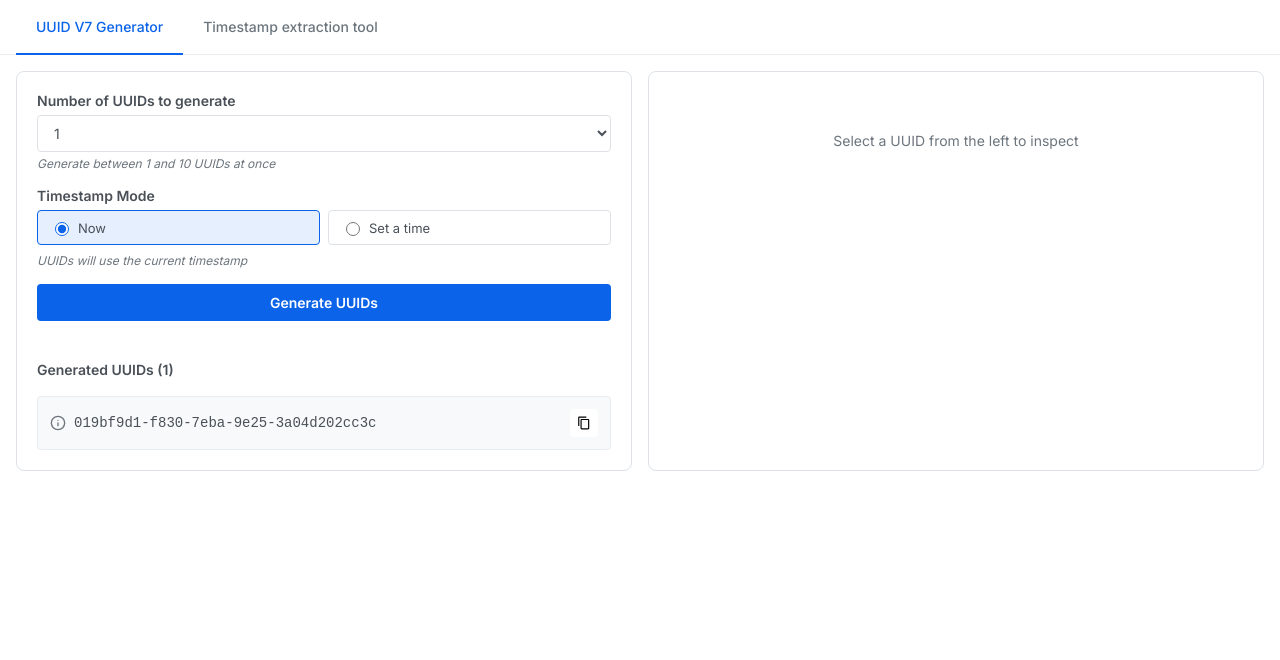
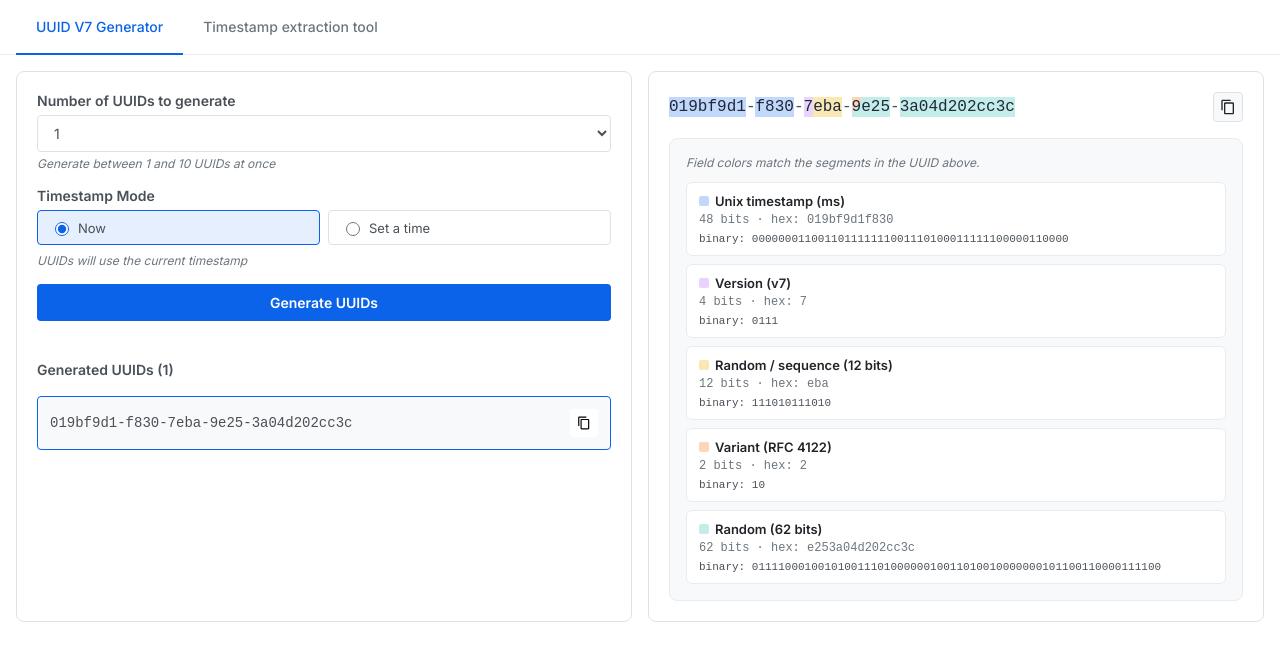
Before and after one commit to authgear/authgear-widget-uuid-v7-generator, a React (Vite) app: page / in a window 1280 px wide. Shown: the top 660 px of the page. Built offline with nearby package versions, Linux system fonts and the light colour scheme.

Commit message:
Implement hover effects in UUIDGenerator and UUIDInspector for enhanced user experience. Add state management for hovered fields and update styles accordingly.

```diff
--- a/src/components/UUIDGenerator.tsx
+++ b/src/components/UUIDGenerator.tsx
@@ -129,6 +129,7 @@ const UUIDGenerator: React.FC = () => {
   const [error, setError] = useState<string>("");
   const [selectedUUIDIndex, setSelectedUUIDIndex] = useState<number | null>(null);
   const [inspectorCopySuccess, setInspectorCopySuccess] = useState(false);
+  const [hoveredFieldIndex, setHoveredFieldIndex] = useState<number | null>(null);
 
   const handleInspectorCopy = async (uuid: string) => {
     try {
@@ -140,10 +141,11 @@ const UUIDGenerator: React.FC = () => {
     }
   };
 
-  // Generate 1 UUID on component mount
+  // Generate 1 UUID on component mount and select it in the inspector
   useEffect(() => {
     const uuid = generateUUIDv7();
     setGeneratedUUIDs([formatUUID(uuid, format)]);
+    setSelectedUUIDIndex(0);
   }, []);
 
   // Helper function to parse timestamp from different formats
@@ -249,6 +251,7 @@ const UUIDGenerator: React.FC = () => {
       uuids.push(formatUUID(uuid, format));
     }
     setGeneratedUUIDs(uuids);
+    setSelectedUUIDIndex(0);
   };
 
   const handleCopy = async (uuid: string, index: number) => {
@@ -758,16 +761,6 @@ const UUIDGenerator: React.FC = () => {
                           gap: "8px",
                           marginBottom: timestampInfo ? "8px" : "0"
                         }}>
-                          <span
-                            style={{ flexShrink: 0, display: "flex", alignItems: "center", color: "#6c757d" }}
-                            title="Select to view in inspector"
-                            aria-hidden
-                          >
-                            <svg width="16" height="16" viewBox="0 0 24 24" fill="none" stroke="currentColor" strokeWidth="2" strokeLinecap="round" strokeLinejoin="round" xmlns="http://www.w3.org/2000/svg">
-                              <circle cx="12" cy="12" r="10" />
-                              <path d="M12 16v-4M12 8h.01" />
-                            </svg>
-                          </span>
                           <code style={{
                             fontSize: "14px",
                             color: "#495057",
@@ -860,42 +853,84 @@ const UUIDGenerator: React.FC = () => {
                   }
                 });
               }
-              const uuidContent = uuid.split("").map((ch, i) => {
+              const isHovered = (fi: number) => hoveredFieldIndex !== null && fi === hoveredFieldIndex;
+              const charHovered = (i: number) => (charToFieldIndices[i] || []).some(fi => isHovered(fi));
+              const getCharStyle = (i: number): { bg: string; color: string } => {
                 const fieldIndices = charToFieldIndices[i] || [];
-                let bg: string = "transparent";
-                let extraStyle: React.CSSProperties = {};
-
+                let bg = "transparent";
                 if (fieldIndices.length === 1 && fieldIndices[0] !== undefined) {
-                  // Single field - solid color
-                  const color = FIELD_COLORS[fieldIndices[0] % FIELD_COLORS.length];
-                  bg = color || "transparent";
+                  bg = FIELD_COLORS[fieldIndices[0] % FIELD_COLORS.length] || "transparent";
                 } else if (fieldIndices.length > 1) {
-                  // Multiple fields - use split diagonal pattern for clarity
                   const colors = fieldIndices
                     .map(fi => FIELD_COLORS[fi % FIELD_COLORS.length])
                     .filter((c): c is string => !!c);
                   if (colors.length === 2) {
-                    // Clean diagonal split for 2 overlapping fields
                     bg = `linear-gradient(135deg, ${colors[0]} 50%, ${colors[1]} 50%)`;
                   } else if (colors.length > 2) {
-                    // More than 2: use stripes
                     bg = `linear-gradient(to right, ${colors.join(", ")})`;
                   }
                 }
+                return { bg, color: fieldIndices.length > 0 ? "#1e293b" : "inherit" };
+              };
 
+              const runs: { start: number; end: number; hovered: boolean }[] = [];
+              let i = 0;
+              while (i < uuid.length) {
+                const h = charHovered(i);
+                const start = i;
+                while (i < uuid.length && charHovered(i) === h) i++;
+                runs.push({ start, end: i, hovered: h });
+              }
+
+              const uuidContent = runs.flatMap((r) => {
+                if (r.hovered) {
+                  return [
+                    <span
+                      key={`ring-${r.start}`}
+                      style={{
+                        border: "2px solid #0B63E9",
+                        borderRadius: "6px",
+                        padding: "0 1px",
+                        display: "inline",
+                        transition: "border-color 0.15s, box-shadow 0.15s",
+                      }}
+                    >
+                      {uuid.slice(r.start, r.end).split("").map((ch, j) => {
+                        const idx = r.start + j;
                         return (
                           <span
-                    key={i}
+                            key={idx}
                             style={{
                               padding: "1px 0",
-                      background: bg,
-                      color: fieldIndices.length > 0 ? "#1e293b" : "inherit",
-                      ...extraStyle,
+                              background: "transparent",
+                              color: "#1e293b",
                             }}
                           >
                             {ch}
                           </span>
                         );
+                      })}
+                    </span>,
+                  ];
+                }
+                const dimmed = hoveredFieldIndex !== null;
+                return uuid.slice(r.start, r.end).split("").map((ch, j) => {
+                  const idx = r.start + j;
+                  const { bg, color } = getCharStyle(idx);
+                  return (
+                    <span
+                      key={idx}
+                      style={{
+                        padding: "1px 0",
+                        background: dimmed ? "rgba(0,0,0,0.04)" : bg,
+                        color: dimmed ? "#adb5bd" : color,
+                        transition: "color 0.15s, background 0.15s",
+                      }}
+                    >
+                      {ch}
+                    </span>
+                  );
+                });
               });
               return (
                 <div>
@@ -923,10 +958,10 @@ const UUIDGenerator: React.FC = () => {
                       title={inspectorCopySuccess ? "Copied!" : "Copy UUID"}
                       style={{
                         flexShrink: 0,
-                        padding: "6px 12px",
-                        fontSize: 13,
-                        fontWeight: 500,
-                        fontFamily: "Inter, sans-serif",
+                        padding: 6,
+                        display: "flex",
+                        alignItems: "center",
+                        justifyContent: "center",
                         border: "1px solid #dee2e6",
                         borderRadius: 4,
                         background: inspectorCopySuccess ? "#0B63E9" : "#f8f9fa",
@@ -935,10 +970,22 @@ const UUIDGenerator: React.FC = () => {
                         transition: "background 0.2s, color 0.2s"
                       }}
                     >
-                      {inspectorCopySuccess ? "Copied!" : "Copy"}
+                      {inspectorCopySuccess ? (
+                        <svg width="16" height="16" viewBox="0 0 24 24" fill="none" xmlns="http://www.w3.org/2000/svg">
+                          <path d="M9 16.17L4.83 12l-1.42 1.41L9 19 21 7l-1.41-1.41L9 16.17z" fill="currentColor"/>
+                        </svg>
+                      ) : (
+                        <svg width="16" height="16" viewBox="0 0 24 24" fill="none" xmlns="http://www.w3.org/2000/svg">
+                          <path d="M16 1H4C2.9 1 2 1.9 2 3V17H4V3H16V1ZM19 5H8C6.9 5 6 5.9 6 7V21C6 22.1 6.9 23 8 23H19C20.1 23 21 22.1 21 21V7C21 5.9 20.1 5 19 5ZM19 21H8V7H19V21Z" fill="currentColor"/>
+                        </svg>
+                      )}
                     </button>
                   </div>
-                  <UUIDInspector uuid={uuid} />
+                  <UUIDInspector
+                    uuid={uuid}
+                    onFieldMouseEnter={setHoveredFieldIndex}
+                    onFieldMouseLeave={() => setHoveredFieldIndex(null)}
+                  />
                 </div>
               );
             })()
--- a/src/components/UUIDInspector.tsx
+++ b/src/components/UUIDInspector.tsx
@@ -59,9 +59,11 @@ const styles = {
 
 interface UUIDInspectorProps {
   uuid: string;
+  onFieldMouseEnter?: (fieldIndex: number) => void;
+  onFieldMouseLeave?: () => void;
 }
 
-export default function UUIDInspector({ uuid }: UUIDInspectorProps) {
+export default function UUIDInspector({ uuid, onFieldMouseEnter, onFieldMouseLeave }: UUIDInspectorProps) {
   const fields = useMemo(() => getUUIDv7Fields(uuid), [uuid]);
 
   if (!fields || fields.length === 0) {
@@ -83,7 +85,12 @@ export default function UUIDInspector({ uuid }: UUIDInspectorProps) {
         {fields.map((f, idx) => {
           const color: string = FIELD_COLORS[idx % FIELD_COLORS.length] ?? "rgba(11, 99, 233, 0.25)";
           return (
-            <div key={f.id} style={styles.fieldRow(color)}>
+            <div
+              key={f.id}
+              style={styles.fieldRow(color)}
+              onMouseEnter={() => onFieldMouseEnter?.(idx)}
+              onMouseLeave={onFieldMouseLeave}
+            >
               <div style={styles.fieldName}>
                 <span style={{
                   width: 10,
```
Lines whose indentation alone changed are shown as unchanged.
